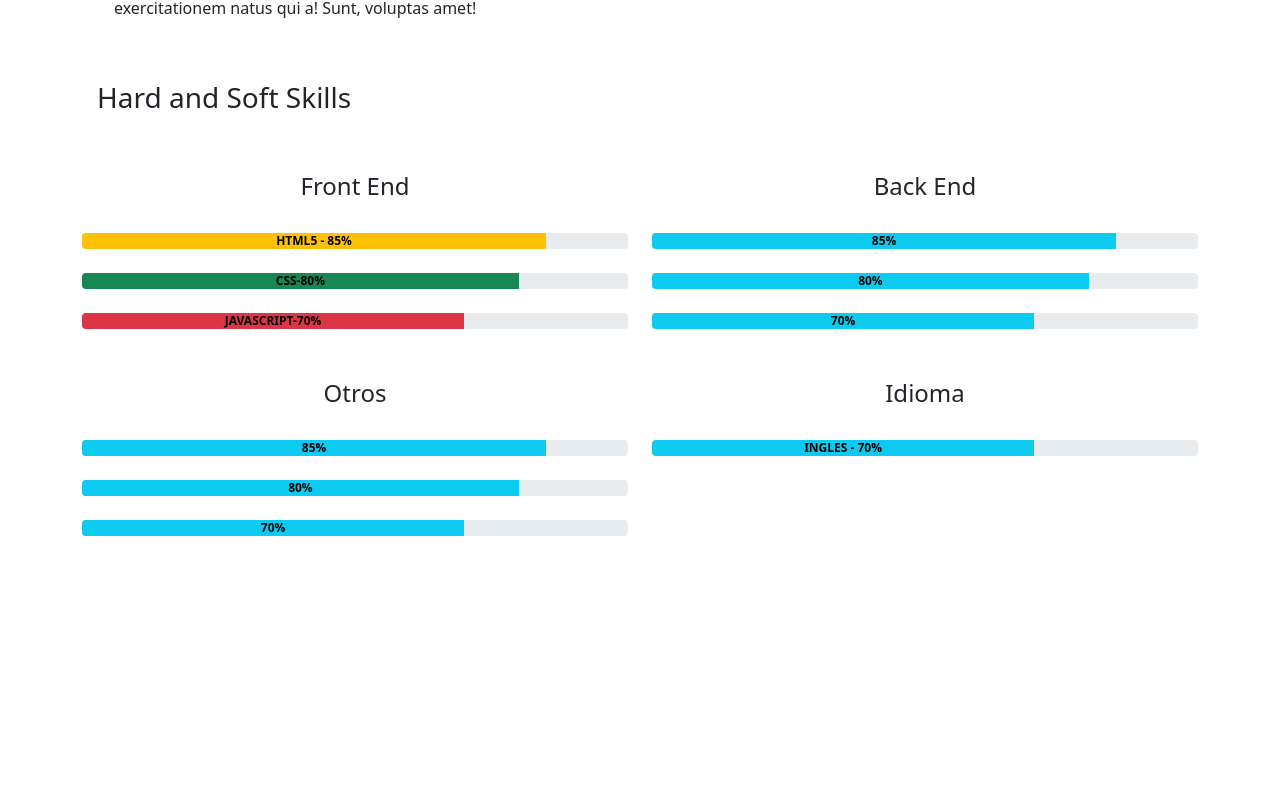
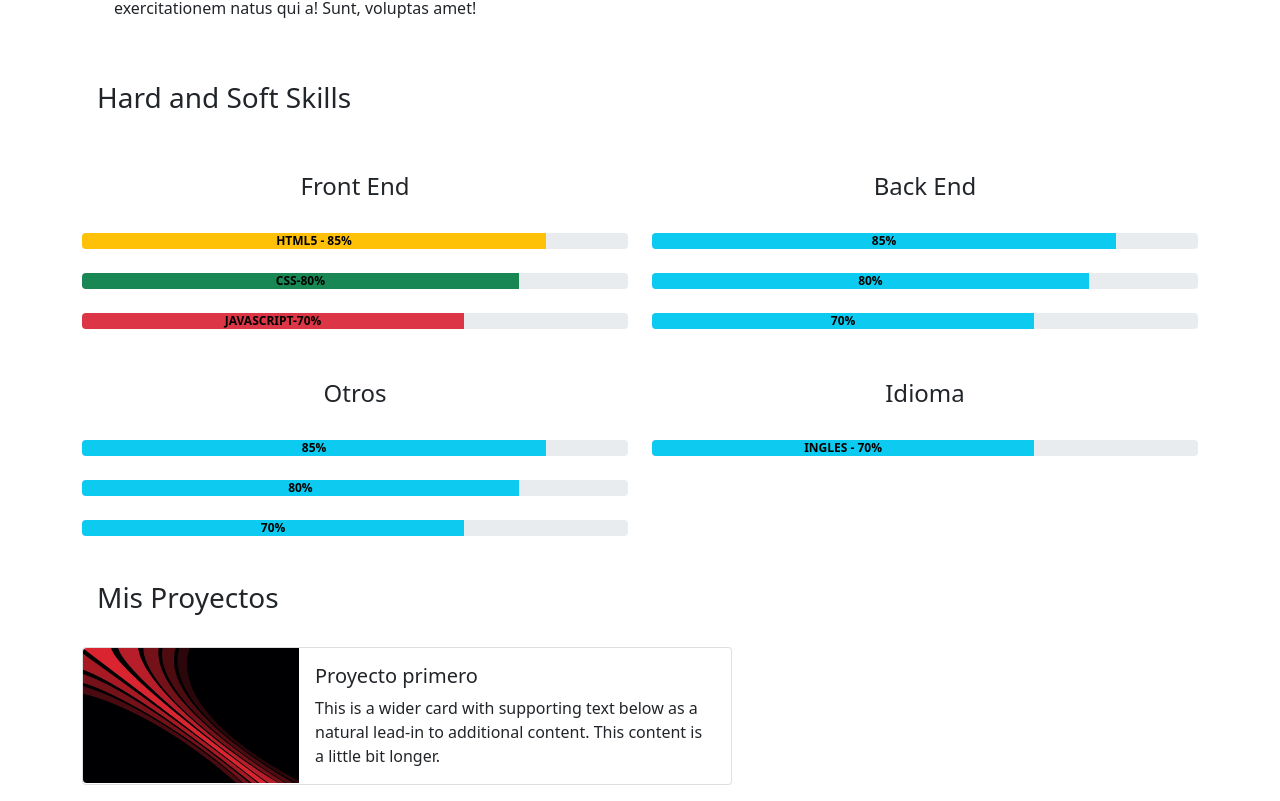
Before and after one commit to criseijas/portfolio-FrontEnd, an Angular app: page / in a window 1280 px wide. Shown: the part 1965-2766 px from the top of the page. Before the commit the page ends 2501 px from the top, so only its background shows below. Built offline with nearby package versions, Linux system fonts and the light colour scheme.

Commit message:
componente mis_proyectos

```diff
--- a/src/app/app.component.html
+++ b/src/app/app.component.html
@@ -3,3 +3,4 @@
 <app-educacion></app-educacion>
 <app-exp-laboral></app-exp-laboral>
 <app-skills></app-skills>
+<app-proyectos></app-proyectos>
--- a/src/app/app.module.ts
+++ b/src/app/app.module.ts
@@ -8,6 +8,7 @@ import { AcercaDeComponent } from './componentes/acerca-de/acerca-de.component';
 import { EducacionComponent } from './componentes/educacion/educacion.component';
 import { ExpLaboralComponent } from './componentes/exp-laboral/exp-laboral.component';
 import { SkillsComponent } from './componentes/skills/skills.component';
+import { ProyectosComponent } from './componentes/proyectos/proyectos.component';
 
 @NgModule({
   declarations: [
@@ -16,7 +17,8 @@ import { SkillsComponent } from './componentes/skills/skills.component';
     AcercaDeComponent,
     EducacionComponent,
     ExpLaboralComponent,
-    SkillsComponent
+    SkillsComponent,
+    ProyectosComponent
   ],
   imports: [
     BrowserModule,
--- /dev/null
+++ b/src/app/componentes/proyectos/proyectos.component.css
@@ -0,0 +1,4 @@
+h3{
+    margin-top: 45px;
+    margin-left: 15px;
+}
--- /dev/null
+++ b/src/app/componentes/proyectos/proyectos.component.html
@@ -0,0 +1,19 @@
+<div class="container">
+    <h3>Mis Proyectos</h3>
+    <br/>
+<div class="card mb-3" style="max-width: 650px;">
+    <div class="row g-0">
+      <div class="col-md-4">
+        <img src="../../../assets/fondo5.jpg" class="img-fluid rounded-start" alt="proyecto primero">
+      </div>
+      <div class="col-md-8">
+        <div class="card-body">
+          <h5 class="card-title">Proyecto primero</h5>
+          <p class="card-text">This is a wider card with supporting text below as a natural lead-in to additional content. This content is a little bit longer.</p>
+
+        </div>
+      </div>
+    </div>
+  </div>
+
+</div>
--- /dev/null
+++ b/src/app/componentes/proyectos/proyectos.component.ts
@@ -0,0 +1,15 @@
+import { Component, OnInit } from '@angular/core';
+
+@Component({
+  selector: 'app-proyectos',
+  templateUrl: './proyectos.component.html',
+  styleUrls: ['./proyectos.component.css']
+})
+export class ProyectosComponent implements OnInit {
+
+  constructor() { }
+
+  ngOnInit(): void {
+  }
+
+}
```
Also changed, not shown: 1 other file (tests, documents, lock files or other folders).
